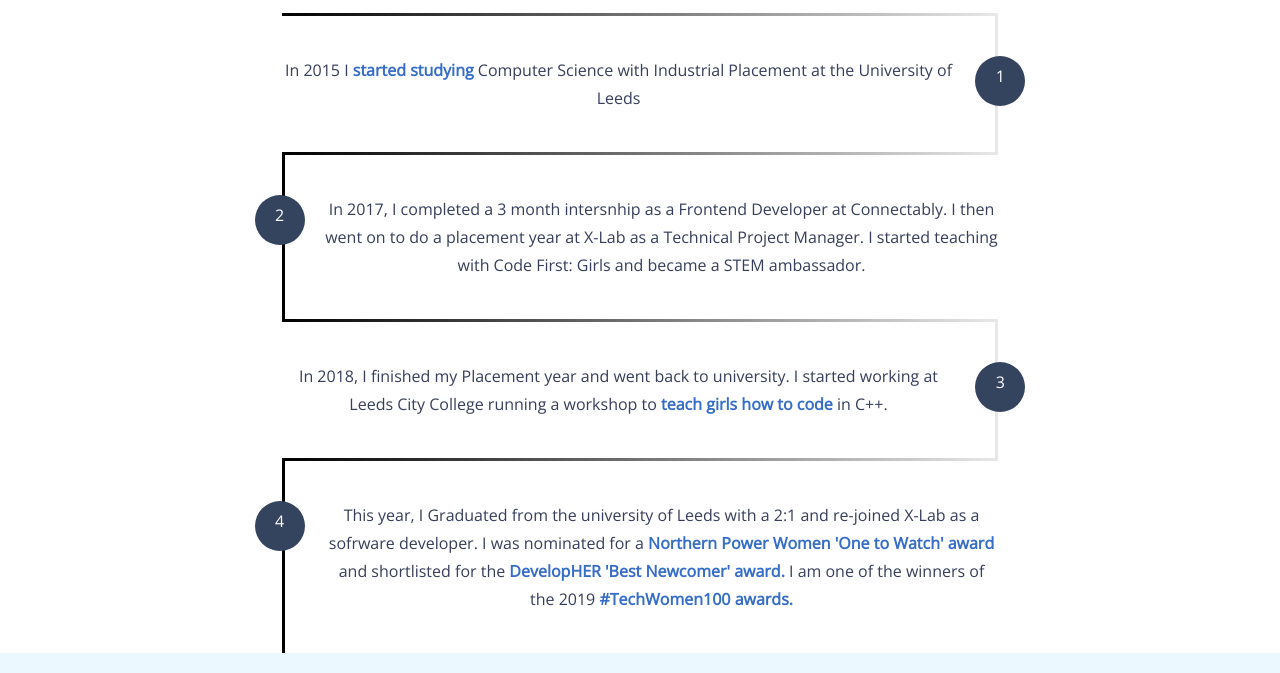
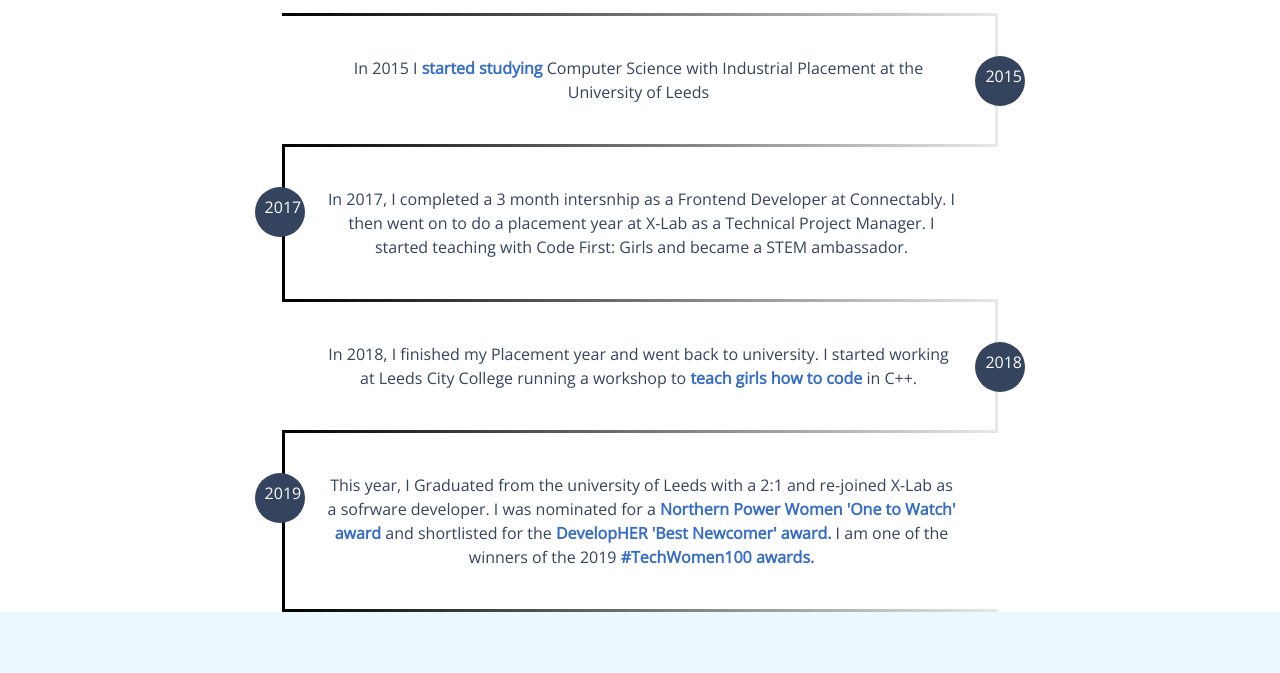
Before and after one commit to pennyhindle/blog, a plain HTML site: page index.html in a window 1280 px wide. Shown: the part 746-1419 px from the top of the page. Drawn offline with nearby package versions, Linux system fonts and the light colour scheme.

Commit message:
fix timeline

```diff
--- a/css/main.css
+++ b/css/main.css
@@ -131,15 +131,11 @@
 
 /* TIMELINE  */
 @import url("https://fonts.googleapis.com/css?family=Open+Sans:400,400i,700");
- main {
-	 min-width: 300px;
-	 max-width: 500px;
-	 margin: auto;
-}
- .timeline-paragraph {
-	 font-size: 1em;
-	 line-height: 1.75em;
+
+ .timeline-paragraph-1 {
 	 border-top: 3px solid;
+   border-right: 3px solid;
+   border-bottom: 3px solid;
 	 border-image: linear-gradient(to right, #000000 0%, #e8e8e8 100%);
 	 border-image-slice: 1;
 	 border-width: 3px;
@@ -149,8 +145,44 @@
 	 position: relative;
 	 color: #34435e;
 }
- .timeline-paragraph:before {
-	 content: counter(section);
+.timeline-paragraph-2 {
+  border-left: 3px solid;
+  border-bottom: 3px solid;
+  border-image: linear-gradient(to right, #000000 0%, #e8e8e8 100%);
+  border-image-slice: 1;
+  border-width: 3px;
+  margin: 0;
+  padding: 40px;
+  counter-increment: section;
+  position: relative;
+  color: #34435e;
+}
+.timeline-paragraph-3 {
+  border-right: 3px solid;
+  border-bottom: 3px solid;
+  border-image: linear-gradient(to right, #000000 0%, #e8e8e8 100%);
+  border-image-slice: 1;
+  border-width: 3px;
+  margin: 0;
+  padding: 40px;
+  counter-increment: section;
+  position: relative;
+  color: #34435e;
+}
+.timeline-paragraph-4 {
+  border-left: 3px solid;
+  border-bottom: 3px solid;
+  border-image: linear-gradient(to right, #000000 0%, #e8e8e8 100%);
+  border-image-slice: 1;
+  border-width: 3px;
+  margin: 0;
+  padding: 40px;
+  counter-increment: section;
+  position: relative;
+  color: #34435e;
+}
+ .timeline-paragraph-1:before {
+	 content: "2015";
 	 position: absolute;
 	 border-radius: 50%;
 	 padding: 10px;
@@ -161,31 +193,62 @@
 	 line-height: 1.25em;
 	 color: #fff;
 	 font-size: 1em;
+   left: 100%;
+   margin-left: -20px;
 }
- .timeline-paragraph:nth-child(odd) {
+ /* .timeline-paragraph-1:nth-child(odd) {
 	 border-right: 3px solid;
 	 padding-left: 0;
-}
- .timeline-paragraph:nth-child(odd):before {
+} */
+ /* .timeline-paragraph-1:nth-child(odd):before {
 	 left: 100%;
 	 margin-left: -20px;
+} */
+.timeline-paragraph-2:before {
+  content: "2017";
+  position: absolute;
+  border-radius: 50%;
+  padding: 10px;
+  height: 50px;;
+  width: 50px;;
+  background-color: #34435e;
+  text-align: center;
+  line-height: 1.25em;
+  color: #fff;
+  font-size: 1em;
+  right: 100%;
+  margin-right: -20px;
 }
- .timeline-paragraph:nth-child(even) {
-	 border-left: 3px solid;
-	 padding-right: 0;
+
+.timeline-paragraph-3:before {
+  content: "2018";
+  position: absolute;
+  border-radius: 50%;
+  padding: 10px;
+  height: 50px;;
+  width: 50px;;
+  background-color: #34435e;
+  text-align: center;
+  line-height: 1.25em;
+  color: #fff;
+  font-size: 1em;
+  left: 100%;
+  margin-left: -20px;
 }
- .timeline-paragraph:nth-child(even):before {
-	 right: 100%;
-	 margin-right: -20px;
-}
- .timeline-paragraph:first-child {
-	 border-top: 0;
-	 border-top-right-radius: 0;
-	 border-top-left-radius: 0;
-}
- .timeline-paragraph:last-child {
-	 border-bottom-right-radius: 0;
-	 border-bottom-left-radius: 0;
+.timeline-paragraph-4:before {
+  content: "2019";
+  position: absolute;
+  border-radius: 50%;
+  padding: 10px;
+  height: 50px;;
+  width: 50px;;
+  background-color: #34435e;
+  text-align: center;
+  line-height: 1.25em;
+  color: #fff;
+  font-size: 1em;
+  right: 100%;
+  margin-right: -20px;
 }
 
 .timeline-paragraph {
--- a/index.html
+++ b/index.html
@@ -59,10 +59,10 @@
   <h2 class="career-heading">Career </h2>
   <p class="second-bio"> </p>
 
-  <p class="timeline-paragraph">In 2015 I <a href="https://eps.leeds.ac.uk/computing-undergraduate/dir-record/student-alumni-profiles/4052/penelope-hindle">started studying</a> Computer Science with Industrial Placement at the University of Leeds</p>
-  <p class="timeline-paragraph">In 2017, I completed a 3 month intersnhip as a Frontend Developer at Connectably. I then went on to do a placement year at X-Lab as a Technical Project Manager. I started teaching with Code First: Girls and became a STEM ambassador. </p>
-  <p class="timeline-paragraph">In 2018, I finished my Placement year and went back to university. I started working at Leeds City College running a workshop to <a href="https://www.leedscitycollege.ac.uk/news/computer-science-student-helps-girls-realise-their-dreams-in-the-games-industry/">teach girls how to code</a> in C++.  </p>
-  <p class="timeline-paragraph">This year, I Graduated from the university of Leeds with a 2:1 and re-joined X-Lab as a sofrware developer. I was nominated for a <a href="https://www.northernpowerwomen.com/awards/">Northern Power Women 'One to Watch' award</a> and shortlisted for the <a href="https://www.developherawards.com/shortlist-2019/">DevelopHER 'Best Newcomer' award.</a> I am one of the winners of the 2019 <a href="https://wearetechwomen.com/penelope-hindle-x-lab-systems/">#TechWomen100 awards.</a>  </p>
+  <p class="timeline-paragraph-1">In 2015 I <a href="https://eps.leeds.ac.uk/computing-undergraduate/dir-record/student-alumni-profiles/4052/penelope-hindle">started studying</a> Computer Science with Industrial Placement at the University of Leeds</p>
+  <p class="timeline-paragraph-2">In 2017, I completed a 3 month intersnhip as a Frontend Developer at Connectably. I then went on to do a placement year at X-Lab as a Technical Project Manager. I started teaching with Code First: Girls and became a STEM ambassador. </p>
+  <p class="timeline-paragraph-3">In 2018, I finished my Placement year and went back to university. I started working at Leeds City College running a workshop to <a href="https://www.leedscitycollege.ac.uk/news/computer-science-student-helps-girls-realise-their-dreams-in-the-games-industry/">teach girls how to code</a> in C++.  </p>
+  <p class="timeline-paragraph-4">This year, I Graduated from the university of Leeds with a 2:1 and re-joined X-Lab as a sofrware developer. I was nominated for a <a href="https://www.northernpowerwomen.com/awards/">Northern Power Women 'One to Watch' award</a> and shortlisted for the <a href="https://www.developherawards.com/shortlist-2019/">DevelopHER 'Best Newcomer' award.</a> I am one of the winners of the 2019 <a href="https://wearetechwomen.com/penelope-hindle-x-lab-systems/">#TechWomen100 awards.</a>  </p>
 </div>
 
 </div>
```
